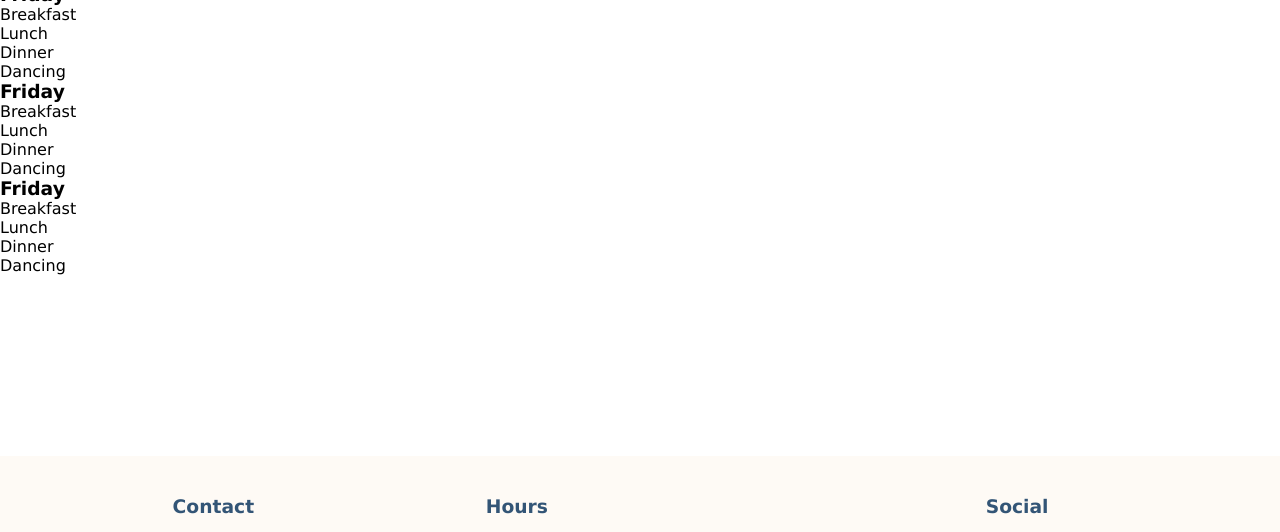
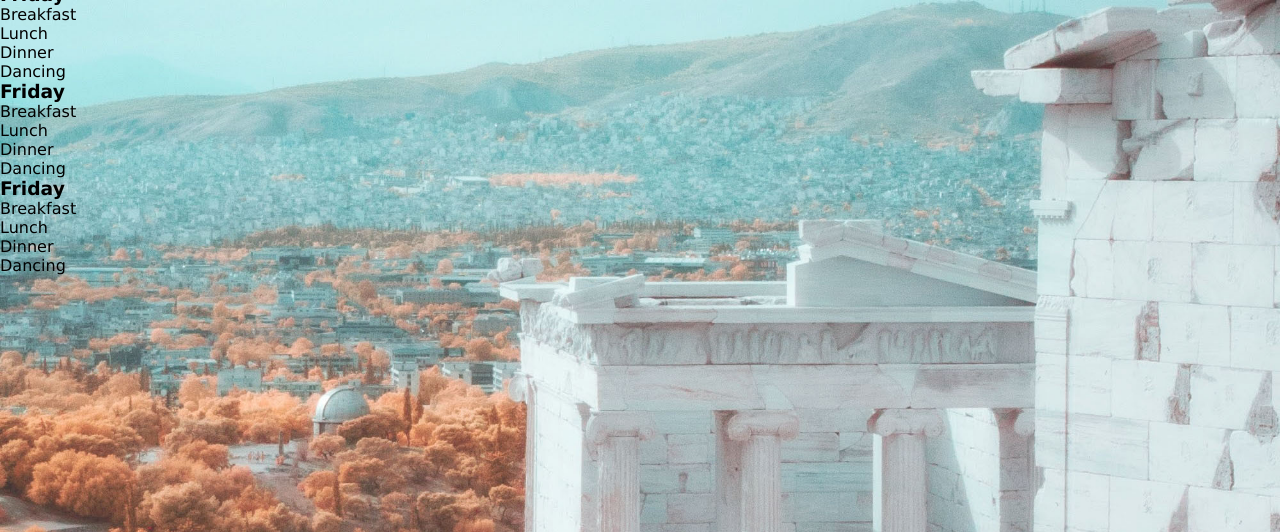
Before and after one commit to NMarti20/natasha-martinez-travelsite, a plain HTML site: page pages/greece.html in a window 1280 px wide. Shown: the part 113-645 px from the top of the page. Drawn offline with Linux system fonts and the light colour scheme.

Commit message:
added background image via css for greece and hawaii

```diff
--- a/css/greece.css
+++ b/css/greece.css
@@ -1,3 +1,8 @@
 .main-section {
-  height: 500px;
+  height: 800px;
+  background-image: url(../assets/Images/greece.jpg);
+  min-width: 100%;
+  max-width: 100%;
+  background-position: center;
+  background-size: cover;
 }
--- a/css/hawaii.css
+++ b/css/hawaii.css
@@ -1,3 +1,8 @@
 .main-section {
-  height: 500px;
+  height: 800px;
+  background-image: url(../assets/Images/hawaii.jpg);
+  min-width: 100%;
+  max-width: 100%;
+  background-position: center;
+  background-size: cover;
 }
```
